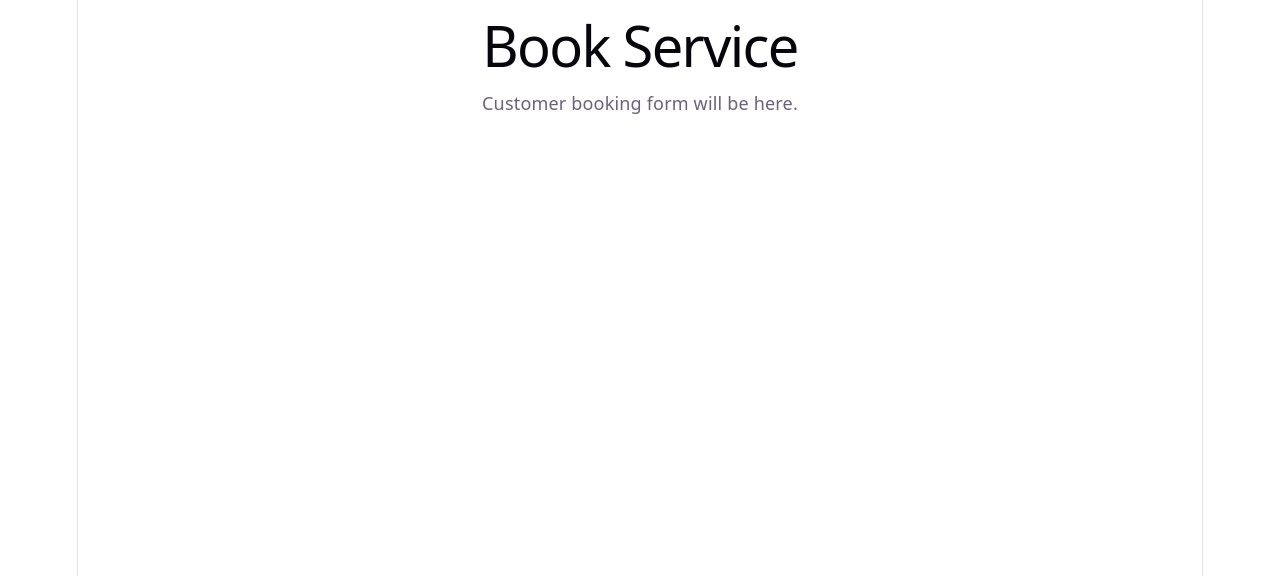
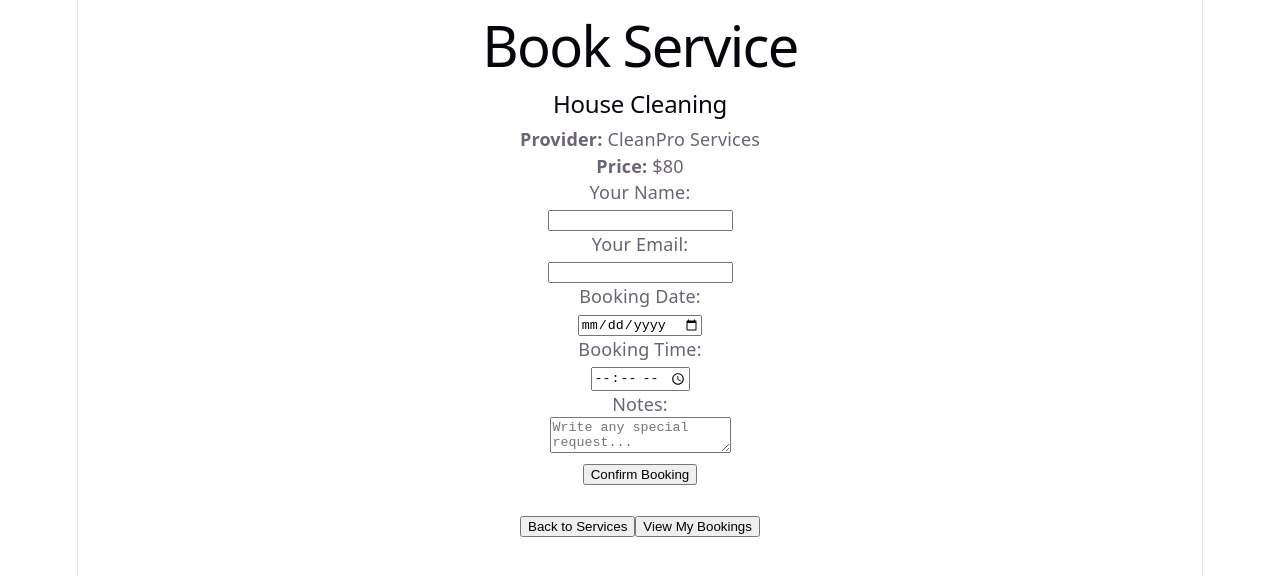
Before and after one commit to ayushx06/SmartHub-Service-request-system, a React (Vite) app: page /customer/book/1 in a window 1280 px wide. Shown: the top 576 px of the page. Built offline with nearby package versions, Linux system fonts and the light colour scheme.

Commit message:
Add customer booking form

```diff
--- a/src/pages/customer/BookService.jsx
+++ b/src/pages/customer/BookService.jsx
@@ -1,10 +1,165 @@
+import { Link, useParams } from "react-router-dom";
+import { useState } from "react";
+import sampleServices from "../../data/sampleServices";
+
 function BookService() {
+  const { id } = useParams();
+
+  const service = sampleServices.find(
+    (service) => service.id === Number(id)
+  );
+
+  const [booking, setBooking] = useState({
+    name: "",
+    email: "",
+    date: "",
+    time: "",
+    notes: "",
+  });
+
+  const [message, setMessage] = useState("");
+
+  function handleChange(event) {
+    const { name, value } = event.target;
+
+    setBooking({
+      ...booking,
+      [name]: value,
+    });
+  }
+
+  function handleSubmit(event) {
+    event.preventDefault();
+
+    const newBooking = {
+      id: Date.now(),
+      serviceId: service.id,
+      serviceTitle: service.title,
+      providerName: service.providerName,
+      customerName: booking.name,
+      customerEmail: booking.email,
+      date: booking.date,
+      time: booking.time,
+      notes: booking.notes,
+      status: "Pending",
+    };
+
+    const existingBookings =
+      JSON.parse(localStorage.getItem("customerBookings")) || [];
+
+    const updatedBookings = [...existingBookings, newBooking];
+
+    localStorage.setItem(
+      "customerBookings",
+      JSON.stringify(updatedBookings)
+    );
+
+    setMessage("Booking request submitted successfully!");
+
+    setBooking({
+      name: "",
+      email: "",
+      date: "",
+      time: "",
+      notes: "",
+    });
+  }
+
+  if (!service) {
     return (
       <div>
-        <h1>Book Service</h1>
-        <p>Customer booking form will be here.</p>
+        <h1>Service Not Found</h1>
+        <Link to="/customer/services">
+          <button>Back to Services</button>
+        </Link>
       </div>
     );
   }
 
-  export default BookService;
+  return (
+    <div>
+      <h1>Book Service</h1>
+
+      <h2>{service.title}</h2>
+      <p><strong>Provider:</strong> {service.providerName}</p>
+      <p><strong>Price:</strong> ${service.price}</p>
+
+      {message && <p>{message}</p>}
+
+      <form onSubmit={handleSubmit}>
+        <div>
+          <label>Your Name:</label>
+          <br />
+          <input
+            type="text"
+            name="name"
+            value={booking.name}
+            onChange={handleChange}
+            required
+          />
+        </div>
+
+        <div>
+          <label>Your Email:</label>
+          <br />
+          <input
+            type="email"
+            name="email"
+            value={booking.email}
+            onChange={handleChange}
+            required
+          />
+        </div>
+
+        <div>
+          <label>Booking Date:</label>
+          <br />
+          <input
+            type="date"
+            name="date"
+            value={booking.date}
+            onChange={handleChange}
+            required
+          />
+        </div>
+
+        <div>
+          <label>Booking Time:</label>
+          <br />
+          <input
+            type="time"
+            name="time"
+            value={booking.time}
+            onChange={handleChange}
+            required
+          />
+        </div>
+
+        <div>
+          <label>Notes:</label>
+          <br />
+          <textarea
+            name="notes"
+            value={booking.notes}
+            onChange={handleChange}
+            placeholder="Write any special request..."
+          />
+        </div>
+
+        <button type="submit">Confirm Booking</button>
+      </form>
+
+      <br />
+
+      <Link to="/customer/services">
+        <button>Back to Services</button>
+      </Link>
+
+      <Link to="/customer/bookings">
+        <button>View My Bookings</button>
+      </Link>
+    </div>
+  );
+}
+
+export default BookService;
```
